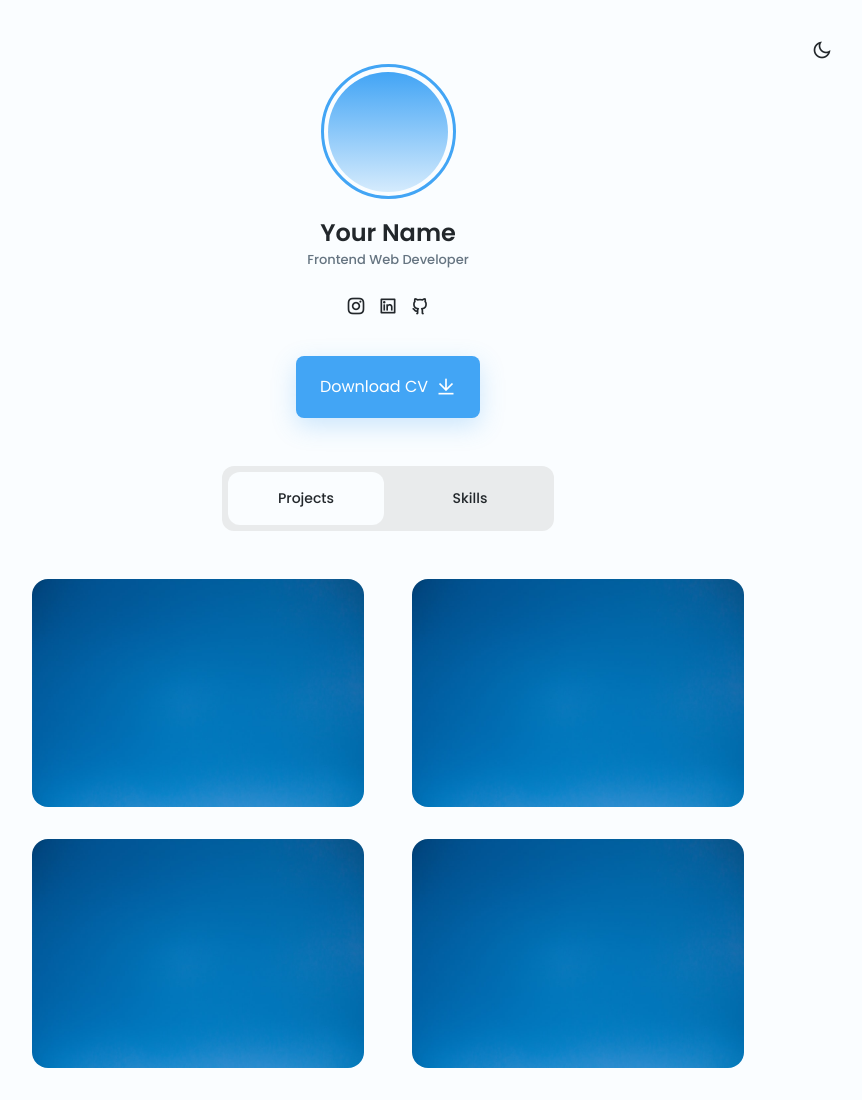
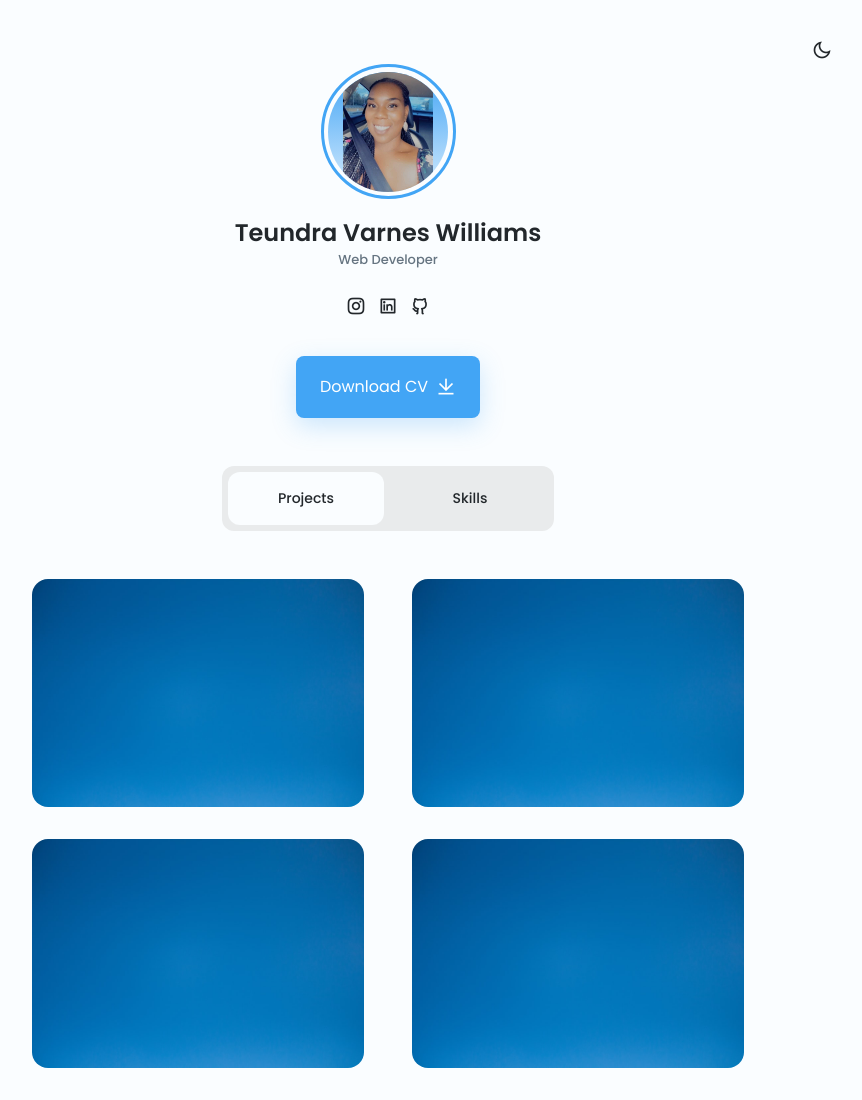
Before and after one commit to teedevs/teedevs.github.io, a plain HTML site: page index.html in a window 1280 px wide. Shown: the top 1100 px of the page, without its empty margins (252-1114 px from the left). Drawn offline with nearby package versions, Linux system fonts and the light colour scheme.

Commit message:
Update index.html

```diff
--- a/index.html
+++ b/index.html
@@ -26,12 +26,12 @@
                     <div class="profile__border">
                         <div class="profile__perfil">
                             <!-- Insert your image, according to the example size of the portfolio -->
-                            <img src="assets/img/headshot.png" alt="">
+                            <img src="assets/img/headshot.jpg" alt="">
                         </div>
                     </div>
 
-                    <h2 class="profile__name">Your Name</h2>
-                    <h3 class="profile__profession">Frontend Web Developer</h3>
+                    <h2 class="profile__name">Teundra Varnes Williams</h2>
+                    <h3 class="profile__profession">Web Developer</h3>
 
                     <ul class="profile__social">
                         <a href="https://www.instagram.com/" target="_blank" class="profile__social-link">
```
